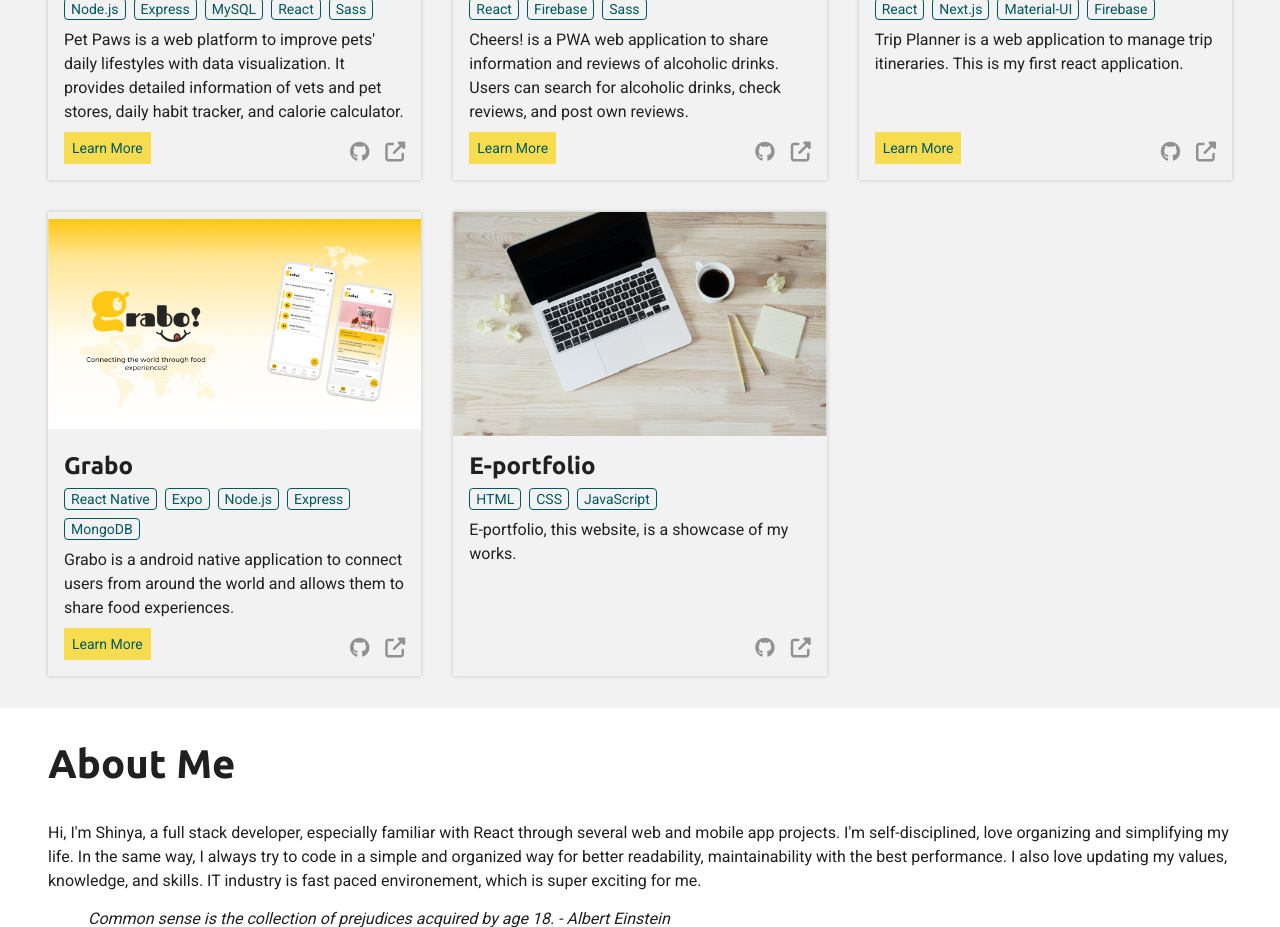
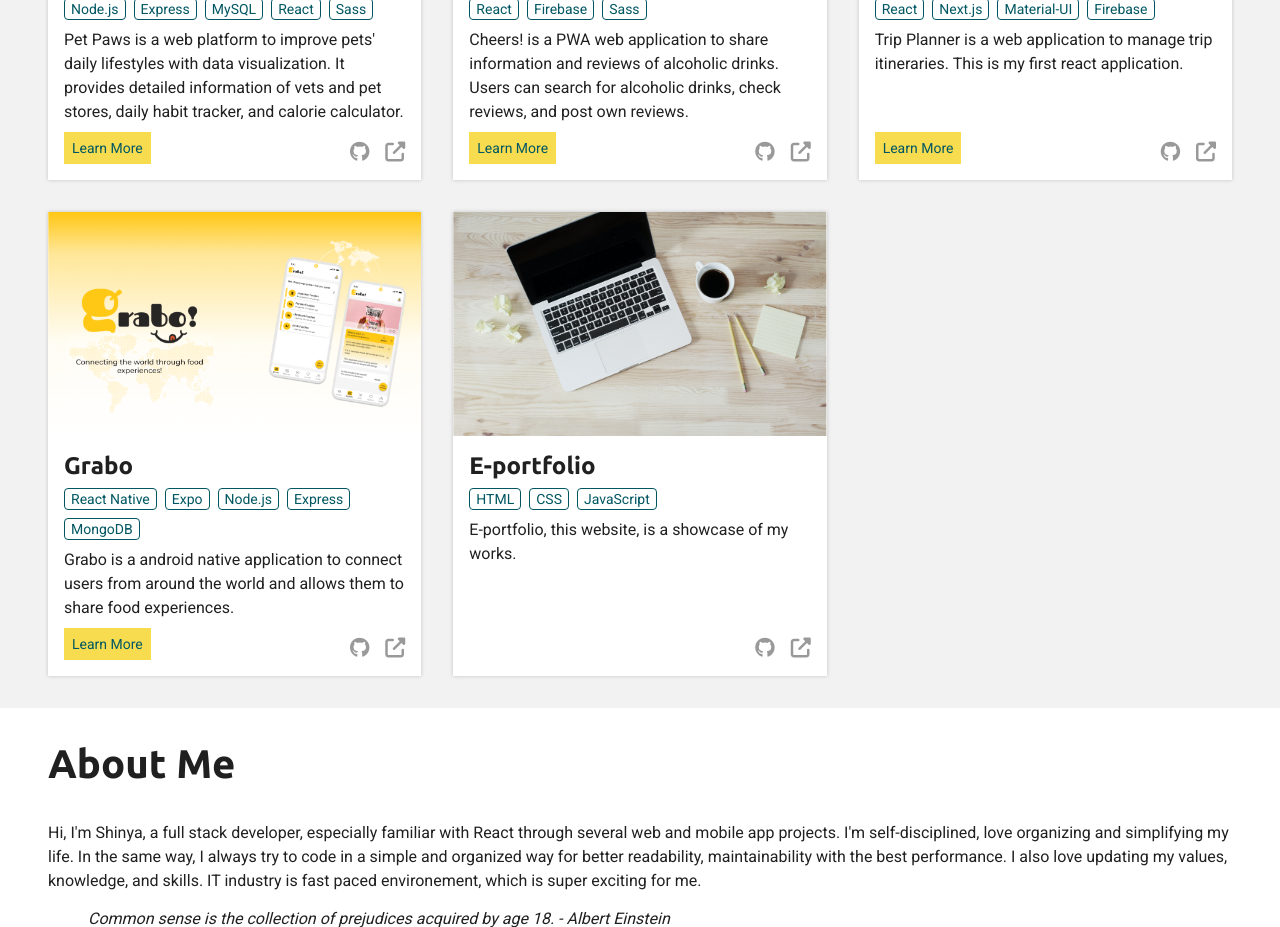
Before and after one commit to satoshinbp/portfolio, a PHP site: page / in a window 1280 px wide. Shown: the part 1326-2253 px from the top of the page. Run offline with PHP 8.4, Linux system fonts and the light colour scheme; some libraries are stand-ins or nearby versions.

Commit message:
modify card image styling

```diff
--- a/styles/main.css
+++ b/styles/main.css
@@ -296,6 +296,7 @@ main {
   display: flex;
   flex-flow: column;
   box-shadow: 0 0 4px 0 rgba(0, 0, 0, 0.2);
+  background: var(--base-color);
 }
 
 .card-body {
@@ -329,6 +330,8 @@ main {
   left: 50%;
   transform: translate(-50%, -50%);
   width: 100%;
+  height: 100%;
+  object-fit: cover;
 }
 
 .card h3,
```
